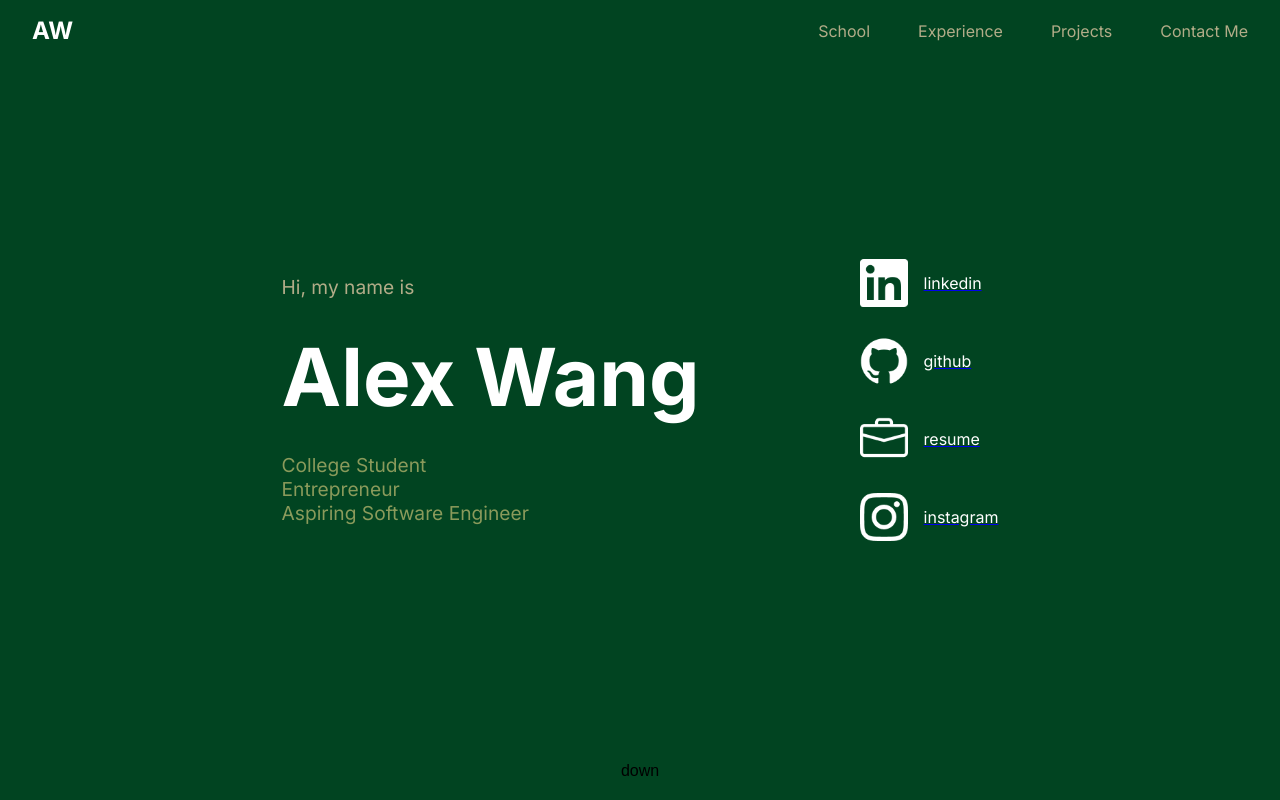
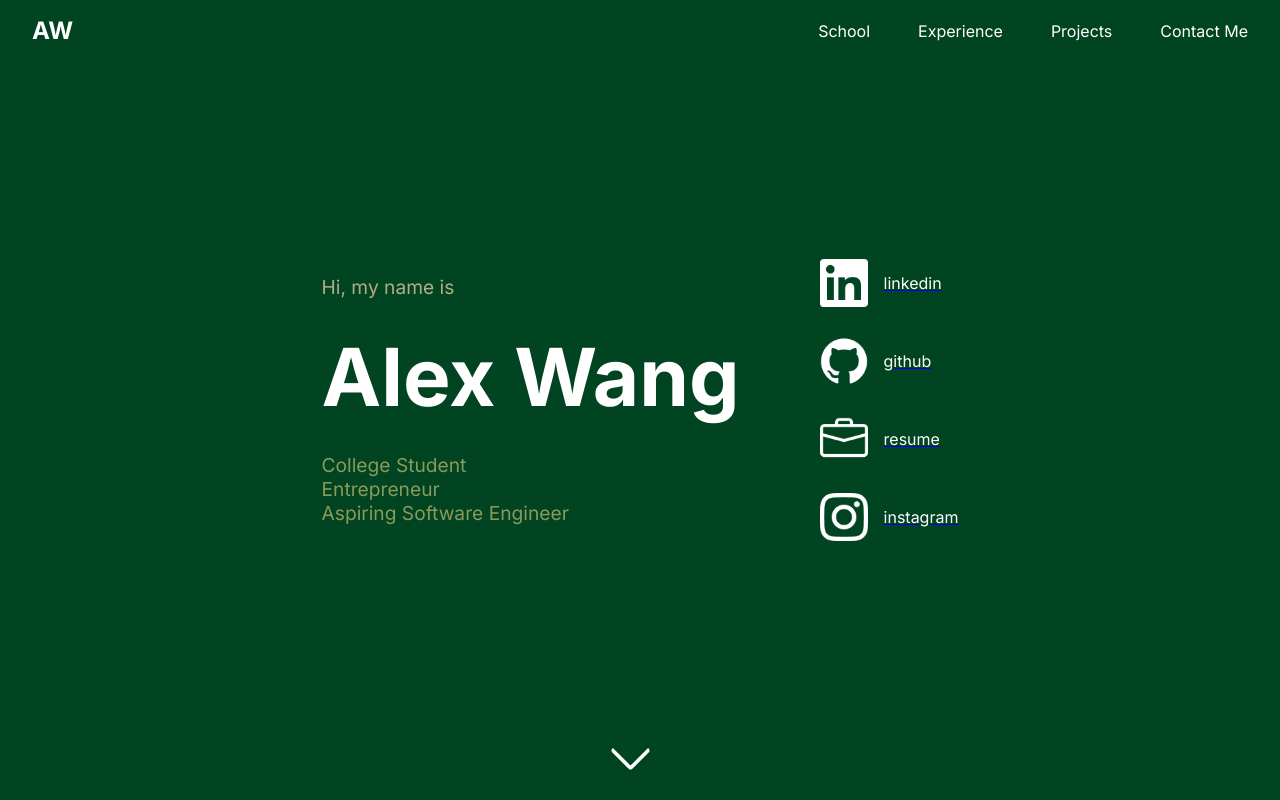
Before and after one commit to alexwang9/web-portfolio, a React (Create React App) app: page / in a window 1280 px wide. Built offline with nearby package versions, Linux system fonts and the light colour scheme.

Commit message:
added floating down arrow

```diff
--- a/src/App.js
+++ b/src/App.js
@@ -3,11 +3,19 @@ import FullSection from './components/FullSection';
 import Navbar from './components/Navbar';
 import Main from './components/Main';
 import Contact from './components/Contact';
+import Experience from './components/Experience';
 import umichLogo from "./images/umich-logo.png";
 
 function App() {
   const bottomText1 = "College Student\nEntrepreneur\nAspiring Software Engineer";
   const bottomText2 = "Pursuing a dual degree in Business and Computer Science. On campus, you can find me working at CLAWS or at a Sigma Eta Pi event!";
+  const bottomText3 = "Through my professional experiences, I’ve strived to use technology as best as possible to solve real problems and enhance user experience";
+  const bottomText4 = "With each project, I’ve worked to not only learn but also create an innovative and user friendly solution for problems that I’ve noticed in my everyday life";
+  const bottomText5 = "I’m always open to a coffee chat to\ndiscuss my work. Follow me at the\nlinks to the right!";
+
+  const workDesc1 = "Spearheaded the development of an AI-driven platform, ”Collage,” managing four developers in an Agile environment with two week sprints to transform how students interact with their academic environments.";
+  const workDesc2 = "Led a group of 3 students as product manager to build a watsonx assistant instance, enhancing the assistant’s capabilities to address 9 insurance-related inquiries and improving user experience through 50+ customized responses.";
+  const workDesc3 = "Conducted market research and competitive analysis on 7 commercial payment platforms in Fintech space. Worked with the platform team for 3 sprints and wrote 20+ user stories for new Shared Budgets platform feature.";
   return (
     <div className="App">
       <Navbar/>
@@ -16,18 +24,35 @@ function App() {
           <Main topText="Hi, my name is" middleText="Alex Wang" bottomText={bottomText1} topTextColor="#B2AC88" middleTextColor="#FFFFFF" bottomTextColor="#8A9A5B" className="left-object"/>
           <Contact/>
         </FullSection>
+
         <FullSection id="section-2" backgroundColor="#370058">
           <Main topText="I go to the" middleText="University of Michigan" bottomText={bottomText2} topTextColor="#B2AC88" middleTextColor="#FFFFFF" bottomTextColor="#8A9A5B" className="left-object"/>
           <img src={umichLogo} alt="logo"/>
         </FullSection>
+
         <FullSection id="section-3" backgroundColor="#00274C">
-          <h1>Section 3</h1>
+          <Main topText="Here's my" middleText="Work Experience" bottomText={bottomText3} topTextColor="#B2AC88" middleTextColor="#FFFFFF" bottomTextColor="#8A9A5B" className="left-object"/>
+          <div className="experiences">
+            <Experience date1="April 2024" date2="Present" title="Co-Founder & COO • Collage" description={workDesc1}/>
+            <Experience date1="May 2024" date2="July 2024" title="Accelerate Summer Program • IBM" description={workDesc2}/>
+            <Experience date1="May 2023" date2="June 2023" title="Product Management Intern • Extend Enterprises" description={workDesc3}/>
+            <p className="link-text">View Full Resume</p>
+          </div>
         </FullSection>
+
         <FullSection id="section-4" backgroundColor="#F5F5DC">
-          <h1>Section 4</h1>
+          <Main topText="Here are my" middleText="Personal Projects" bottomText={bottomText4} topTextColor="#6B8E23" middleTextColor="#014421" bottomTextColor="#6B8E23" className="left-object"/>
+          <div className="experiences">
+            <Experience date1="April 2024" date2="Present" title="Briefly News • ReactJS, NodeJS, ExpressJS, MongoDB" description={workDesc1} datesColor="#000000" titleColor="#014421" descColor="#000000"/>
+            <Experience date1="May 2024" date2="July 2024" title="Pomodoro Timer Chrome Extension • HTML, CSS, JS" description={workDesc2} datesColor="#000000" titleColor="#014421" descColor="#000000"/>
+            <Experience date1="May 2023" date2="June 2023" title="Movie Reviews Classification Algorithm • TensorFlow" description={workDesc3} datesColor="#000000" titleColor="#014421" descColor="#000000"/>
+            <p className="link-text">View Full Resume</p>
+          </div>
         </FullSection>
+
         <FullSection id="section-5" isLast backgroundColor="#014421">
-          <h1>Section 5</h1>
+          <Main topText="Please feel free to" middleText="Reach Out" bottomText={bottomText5} topTextColor="#B2AC88" middleTextColor="#FFFFFF" bottomTextColor="#8A9A5B" className="left-object"/>
+          <Contact/>
         </FullSection>
       </div>
     </div>
--- a/src/components/FullSection.jsx
+++ b/src/components/FullSection.jsx
@@ -15,7 +15,6 @@ const FullSection = ({ children, id, isLast, backgroundColor }) => {
       {children}
       {!isLast && (
         <button onClick={handleScroll} className="down-arrow">
-          down
         </button>
       )}
     </div>
--- a/src/components/Navbar.jsx
+++ b/src/components/Navbar.jsx
@@ -10,6 +10,7 @@ const Navbar = () => {
       targetElement.scrollIntoView({ behavior: 'smooth' });
     }
   };
+
 
   return (
     <nav className="navbar">
--- a/src/components/experience.jsx
+++ b/src/components/experience.jsx
@@ -1,14 +1,13 @@
 import React from "react";
+import '../styles/Experience.css';
 
-const Experience = ({date1, date2, title, description}) => {
+const Experience = ({date1, date2, title, description, datesColor, titleColor, descColor}) => {
   return (
-    <>
-      <p>{date1} -- {date2}</p>
-      <div>
-        <h2>{title}</h2>
-        <p>{description}</p>
-      </div>
-    </>
+    <div className="container">
+      <p className="dates" style={{ color: datesColor }}>{date1} — {date2}</p>
+      <p className="title" style={{ color: titleColor }}>{title}</p>
+      <p className="description" style={{ color: descColor }}>{description}</p>
+    </div>
   );
 };
 
--- a/src/styles/App.css
+++ b/src/styles/App.css
@@ -1,6 +1,5 @@
 .App {
   font-family: inter;
-  text-align: center;
   scroll-behavior: smooth;
 }
 
@@ -12,3 +11,15 @@
   height: 100vh;
   width: 100%;
 }
+
+.experiences{
+  display: flex;
+  flex-direction: column;
+  align-items: center;
+}
+
+.link-text{
+  font-size: 16px;
+  color: white;
+  padding-top: 10px;
+}
--- /dev/null
+++ b/src/styles/Experience.css
@@ -0,0 +1,70 @@
+.container{
+  background-color: rgb(195,195,195, 20%);
+  display: grid;
+  border-radius: 15px;
+  margin-bottom: 10px;
+
+  grid-template-columns: 2fr 3fr;
+  grid-template-rows: 1fr 2fr;
+}
+
+.dates{
+  grid-column-start: 1;
+  grid-row-start: 1;
+  color: rgb(255, 255, 255, 60%);
+  padding-left: 15px;
+  align-self: center;
+  justify-self: left;
+}
+
+.title{
+  grid-column-start: 2;
+  grid-row-start: 1;
+  color: #FFCB05;
+  align-self: center;
+  justify-self: left;
+}
+
+.description{
+  grid-column-start: 2;
+  grid-row-start: 2;
+  color: rgb(255, 255, 255, 70%);
+  justify-self: start;
+  padding-bottom: 15px;
+}
+
+.down-arrow{
+  position: absolute;
+  top: calc(100vh - 85px);
+  left: calc(50% - 14px);
+  width: 0;
+  height: 30px;
+  color: white;
+  border-radius: 2px;
+}
+
+.down-arrow:after{
+  content: " ";
+  position: absolute;
+  top: 12px;
+  left: -10px;
+  width: 25px;
+  height: 25px;
+  border-bottom: 4px solid;
+  border-right: 4px solid;
+  border-radius: 4px;
+  transform: rotateZ(45deg);
+  animation: jumpInfinite 1.5s infinite;
+}
+
+@keyframes jumpInfinite {
+  0% {
+    margin-top: 0;
+  }
+  50% {
+    margin-top: 20px;
+  }
+  100% {
+    margin-top: 0;
+  }
+}
--- a/src/styles/FullSection.css
+++ b/src/styles/FullSection.css
@@ -6,7 +6,9 @@
   align-items: center;
   position: relative;
   scroll-snap-align: center;
-  gap: 10rem;
+  gap: 5rem;
+  padding-left: 10vw;
+  padding-right: 10vw;
 }
 
 .down-arrow {
--- a/src/styles/Navbar.css
+++ b/src/styles/Navbar.css
@@ -8,6 +8,7 @@
   width: 100%;
   top: 0;
   left: 0;
+  right: 0;
   z-index: 1000;
 }
 
@@ -29,12 +30,11 @@
 }
 
 .navbar-links a {
-  color: #B2AC88;
+  color: white;
   text-decoration: none;
   font-size: 1rem;
-  transition: color 0.3s;
 }
 
 .navbar-links a:hover {
-  color: #ddd;
+  text-decoration: bold;
 }
```
